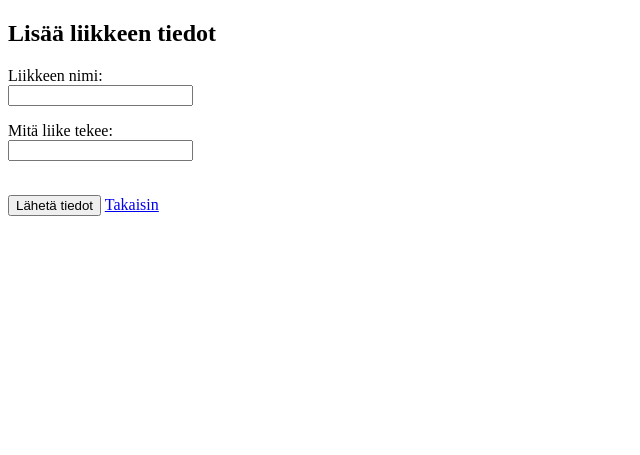
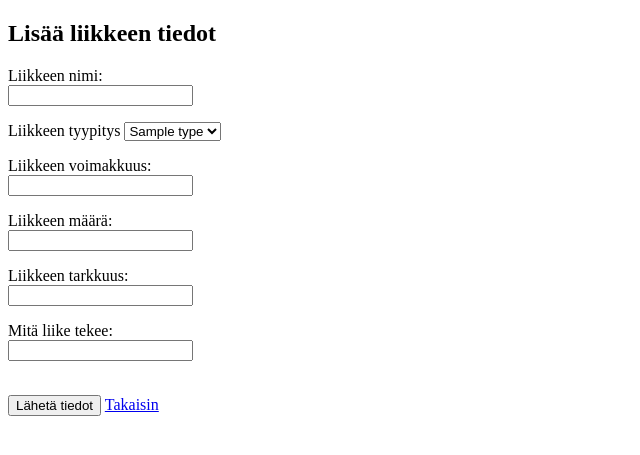
Before and after one commit to Peikkohi/pokemon-tietokanta, a Flask app: template templates/form-move.html in a window 1280 px wide. Shown: the top 455 px of the page, without its empty margins (0-640 px from the left). Run offline with Flask 3, Linux system fonts and the light colour scheme; the template is opened without the code that fills it: most values are stand-ins (such as "Sample title", 1, 10 or a date in 2020).

Commit message:
Add fields to move data

```diff
--- a/routes.py
+++ b/routes.py
@@ -23,7 +23,11 @@ def search(predicate):
 
 @app.route("/new/move")
 def new():
-    return render_template("form-move.html", action="send/move")
+    return render_template(
+        "form-move.html",
+        action="send/move",
+        types=database.types(),
+    )
 
 @app.route("/new/pokémon")
 def new_pokemon():
--- a/schema.sql
+++ b/schema.sql
@@ -28,7 +28,11 @@ CREATE TABLE Pokemon (
 CREATE TABLE Moves (
 	id SERIAL PRIMARY KEY,
 	name TEXT,
-	description TEXT
+	typing SERIAL REFERENCES Types,
+	force INTEGER,
+	amount INTEGER,
+	accuracy INTEGER,
+	effect TEXT
 );
 CREATE TABLE Evolutions (
 	child SERIAL REFERENCES Pokemon,
--- a/templates/form-move.html
+++ b/templates/form-move.html
@@ -3,6 +3,19 @@
 <h2>{% block title %}Lisää liikkeen tiedot{% endblock %}</h2>
 <p>Liikkeen nimi:<br>
 <input type="text" name="name">
+<p>Liikkeen tyypitys
+<select name="typing">
+{% for id, name in types %}
+	<option value="{{ id }}">{{ name }}</option>
+{% endfor %}
+</select>
+<p>Liikkeen voimakkuus:<br>
+<input type="number" name="force">
+<p>Liikkeen määrä:<br>
+<input type="number" name="amount">
+<p>Liikkeen tarkkuus:<br>
+<input type="number" name="accuracy">
 <p>Mitä liike tekee:<br>
-<input type="text" name="description">
+<input type="text" name="effect">
+
 {% endblock %}
```
Also changed, not shown: database.py (+5 -2 lines), README.md.
